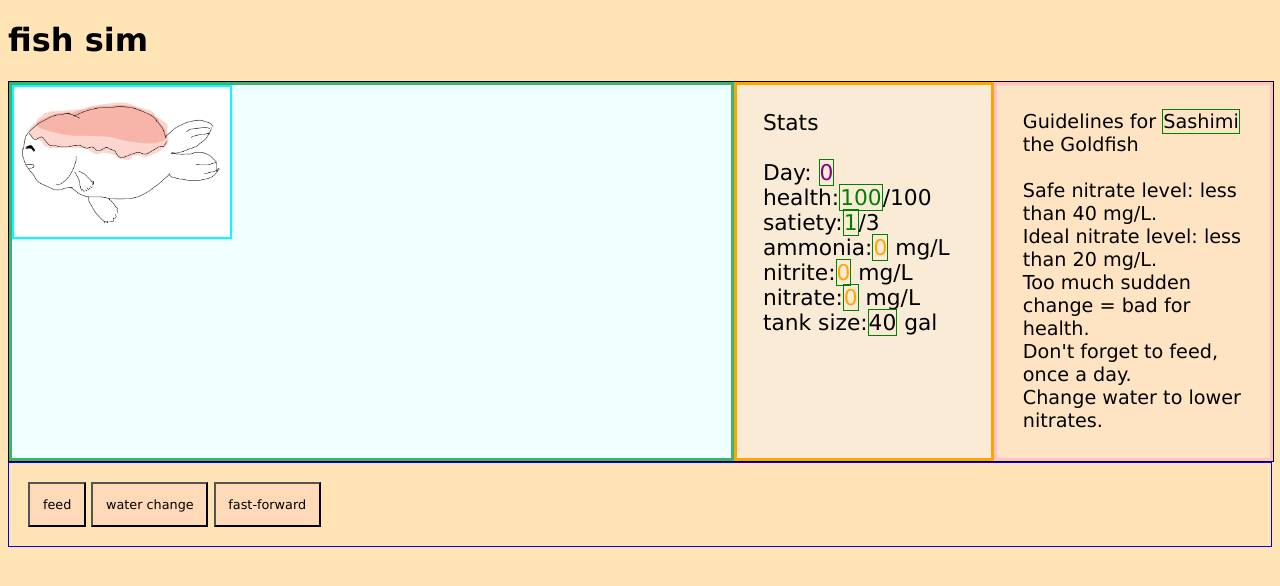
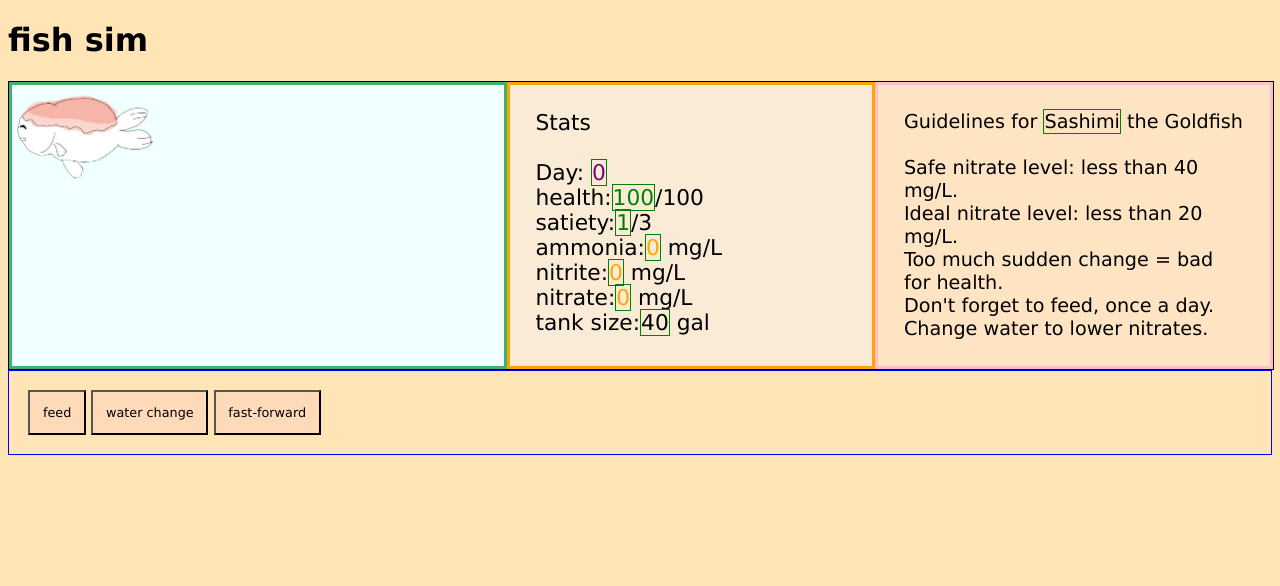
Before and after one commit to echoeoe/fishsim, a plain HTML site: page index.html in a window 1280 px wide. Drawn offline with Linux system fonts and the light colour scheme.

Commit message:
Make fish look more like it's in tank (removed background)

```diff
--- a/index.html
+++ b/index.html
@@ -13,7 +13,7 @@
 	<main>
 		<div id="display">
 			<div id="tank">
-				<img id="fish-img" src="https://echoeoe.github.io/fishsim/assets/sashimi.jpg"></img>
+				<img id="fish-img" src="https://echoeoe.github.io/fishsim/assets/sashimi2.png"></img>
 			</div>
 			<div id="stats">
 				Stats<br><br>
--- a/styles.css
+++ b/styles.css
@@ -25,7 +25,6 @@ html{
 
 #fish-img{
     width: 30%;
-    border: 2px solid aqua;
     display: block;
 }
 
```
Also changed, not shown: assets/sashimi2.png (added).
